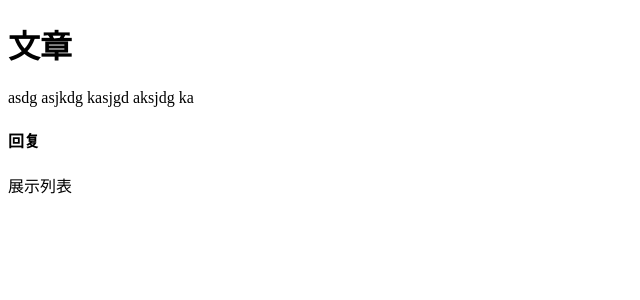
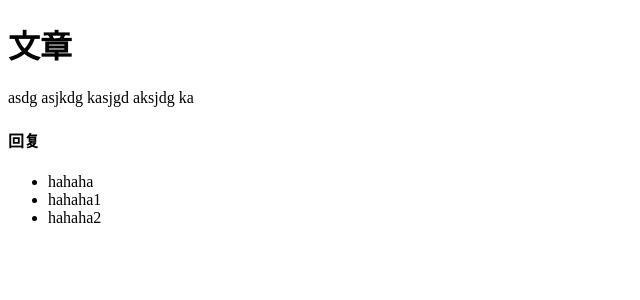
Before and after one commit to Sunny-zz/1808, a React (Create React App) app in the folder react-lists/: page / in a window 1280 px wide. Shown: the top 300 px of the page, without its empty margins (0-640 px from the left). Built offline with nearby package versions, Linux system fonts and the light colour scheme.

Commit message:
react-lists lists

```diff
--- a/react-lists/src/components/App.js
+++ b/react-lists/src/components/App.js
@@ -4,8 +4,16 @@ class App extends Component {
   state = {
     comments: [
       {
-        id: 1,
+        id: '12312',
         txt: 'hahaha'
+      },
+      {
+        id: '12112',
+        txt: 'hahaha1'
+      },
+      {
+        id: '31232',
+        txt: 'hahaha2'
       }
     ]
   }
@@ -14,7 +22,18 @@ class App extends Component {
     // return 内就是负责展示的，逻辑操作最好在 return 之外
     const { comments } = this.state
     //没有评论的时候展示某个div，有评论的时候展示评论列表
-    const showDiv = comments.length ? <div>展示列表</div> : <div>请评论</div>
+    // 列表渲染 只需要将对象数组变成标签数组
+    //  map 将一个数组生成一个新数组  map 参数内的返回值就是新数组中的元素
+    //  通过标签数组生成的元素 必须要给每一个元素加上属性 key 并且属性值是唯一的 通常 key 的值是数据的 id 值
+    const showDiv = comments.length ? (
+      <ul>
+        {comments.map(comment => (
+          <li key={comment.id}>{comment.txt}</li>
+        ))}
+      </ul>
+    ) : (
+      <div>请评论</div>
+    )
 
     return (
       <div>
```
